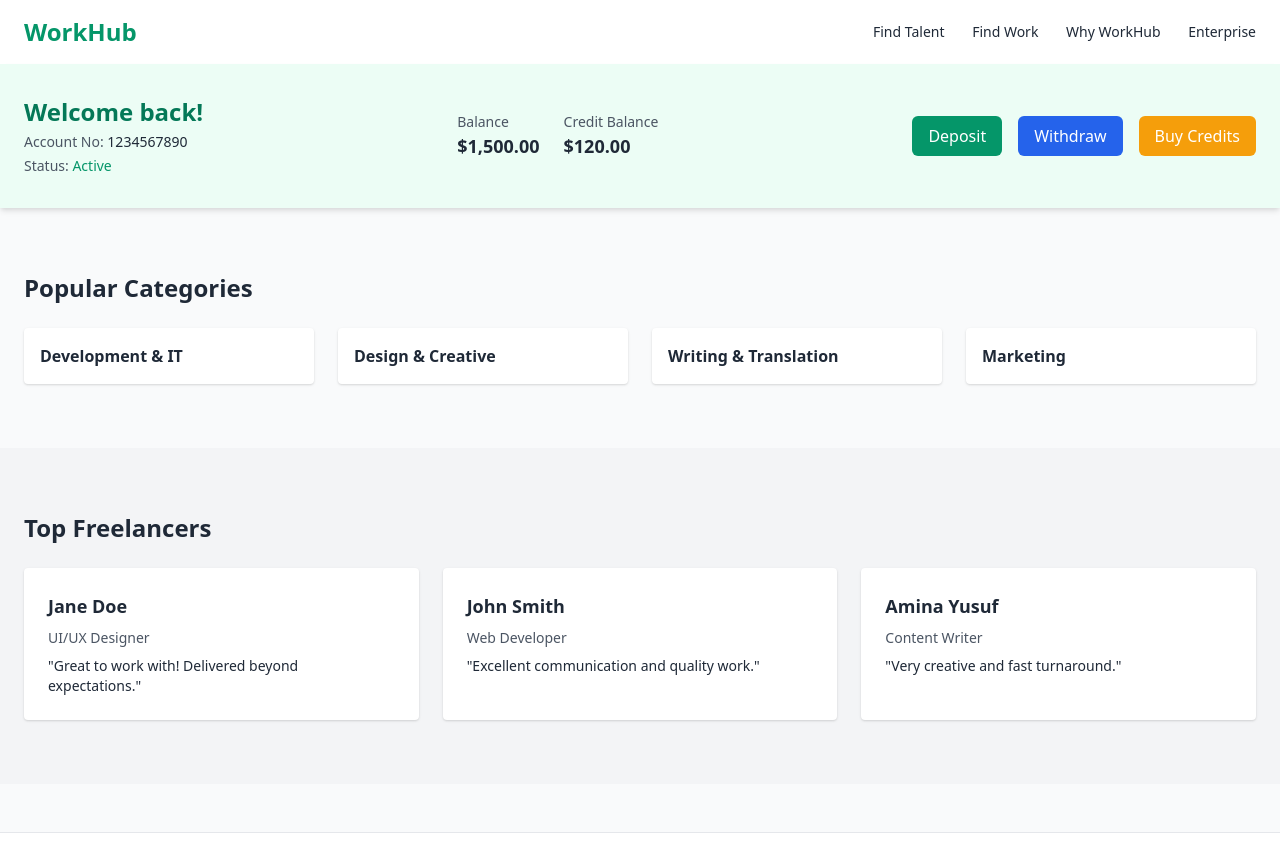
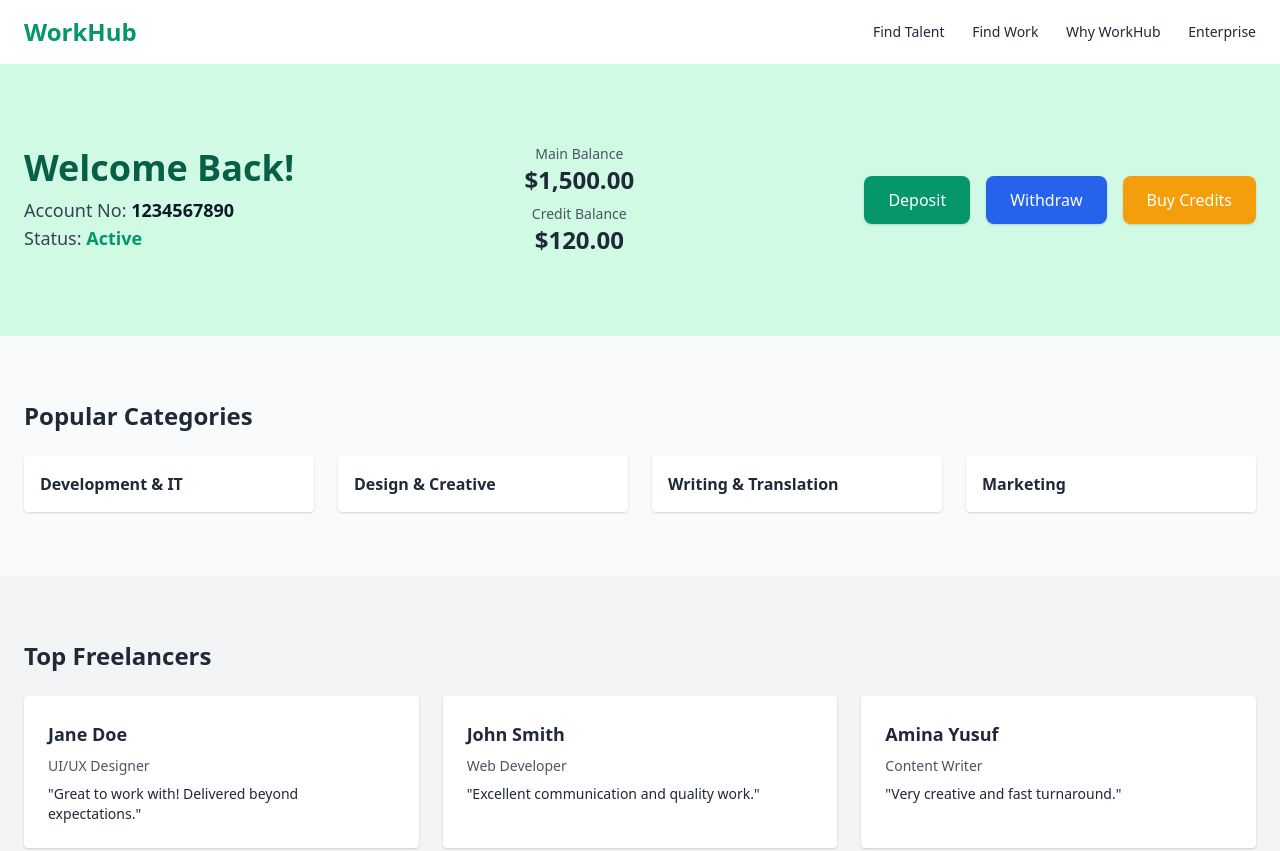
Before and after one commit to CashWayAppRegulatedCentralBankOfAmerica/workhub, a plain HTML site: page index.html in a window 1280 px wide. Shown: the top 851 px of the page. Drawn offline with nearby package versions, Linux system fonts and the light colour scheme.

Commit message:
Update index.html

```diff
--- a/index.html
+++ b/index.html
@@ -20,36 +20,38 @@
     </div>
   </header>
 
-  <!-- Dashboard Summary Bar (Replaces Hero Section) -->
-<section class="bg-green-50 py-8 shadow-md">
-  <div class="container mx-auto px-6 flex flex-col md:flex-row md:items-center md:justify-between space-y-6 md:space-y-0">
+  <!-- Dashboard Summary Bar (Full Height Replacement of Hero Section) -->
+<section class="bg-green-100 py-20">
+  <div class="container mx-auto px-6">
+    <div class="flex flex-col md:flex-row justify-between items-center space-y-8 md:space-y-0">
 
       <!-- User Info -->
-    <div class="space-y-1">
-      <h2 class="text-2xl font-semibold text-green-700">Welcome back!</h2>
-      <p class="text-sm text-gray-600">Account No: <span class="font-medium text-gray-800">1234567890</span></p>
-      <p class="text-sm text-gray-600">Status: <span class="font-medium text-green-600">Active</span></p>
+      <div class="text-center md:text-left">
+        <h2 class="text-4xl font-bold text-green-800 mb-2">Welcome Back!</h2>
+        <p class="text-lg text-gray-700">Account No: <span class="font-semibold text-gray-900">1234567890</span></p>
+        <p class="text-lg text-gray-700">Status: <span class="font-semibold text-green-600">Active</span></p>
       </div>
 
       <!-- Balances -->
-    <div class="flex space-x-6 text-sm text-gray-800">
+      <div class="text-center space-y-2">
         <div>
-        <p class="text-gray-600">Balance</p>
-        <p class="font-semibold text-lg">$1,500.00</p>
+          <p class="text-gray-600 text-sm">Main Balance</p>
+          <p class="text-2xl font-semibold text-gray-800">$1,500.00</p>
         </div>
         <div>
-        <p class="text-gray-600">Credit Balance</p>
-        <p class="font-semibold text-lg">$120.00</p>
+          <p class="text-gray-600 text-sm">Credit Balance</p>
+          <p class="text-2xl font-semibold text-gray-800">$120.00</p>
         </div>
       </div>
 
       <!-- Action Buttons -->
-    <div class="flex space-x-4">
-      <button class="bg-green-600 text-white px-4 py-2 rounded-md hover:bg-green-700 transition">Deposit</button>
-      <button class="bg-blue-600 text-white px-4 py-2 rounded-md hover:bg-blue-700 transition">Withdraw</button>
-      <button class="bg-yellow-500 text-white px-4 py-2 rounded-md hover:bg-yellow-600 transition">Buy Credits</button>
+      <div class="flex flex-col md:flex-row gap-4">
+        <button class="bg-green-600 text-white px-6 py-3 rounded-lg shadow hover:bg-green-700 transition">Deposit</button>
+        <button class="bg-blue-600 text-white px-6 py-3 rounded-lg shadow hover:bg-blue-700 transition">Withdraw</button>
+        <button class="bg-yellow-500 text-white px-6 py-3 rounded-lg shadow hover:bg-yellow-600 transition">Buy Credits</button>
       </div>
 
+    </div>
   </div>
 </section>
 
```
Lines whose indentation alone changed are shown as unchanged.
